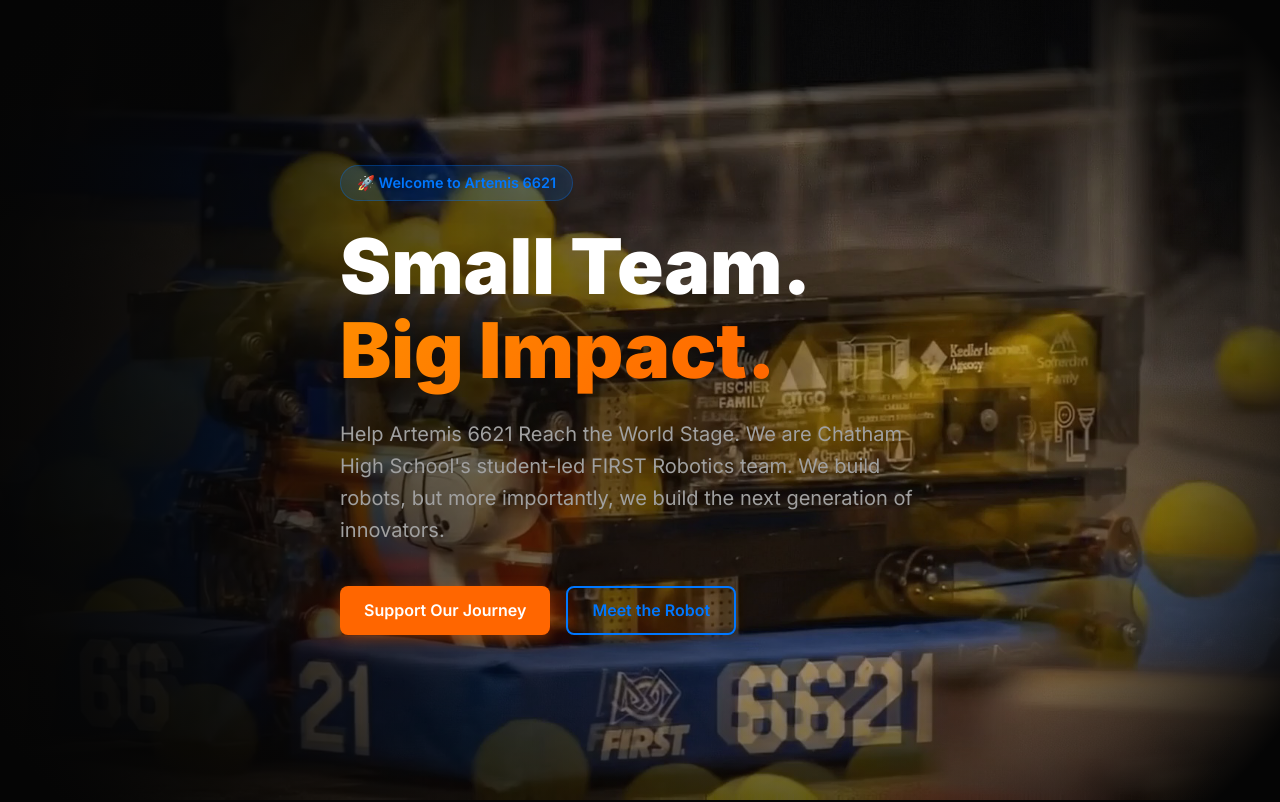
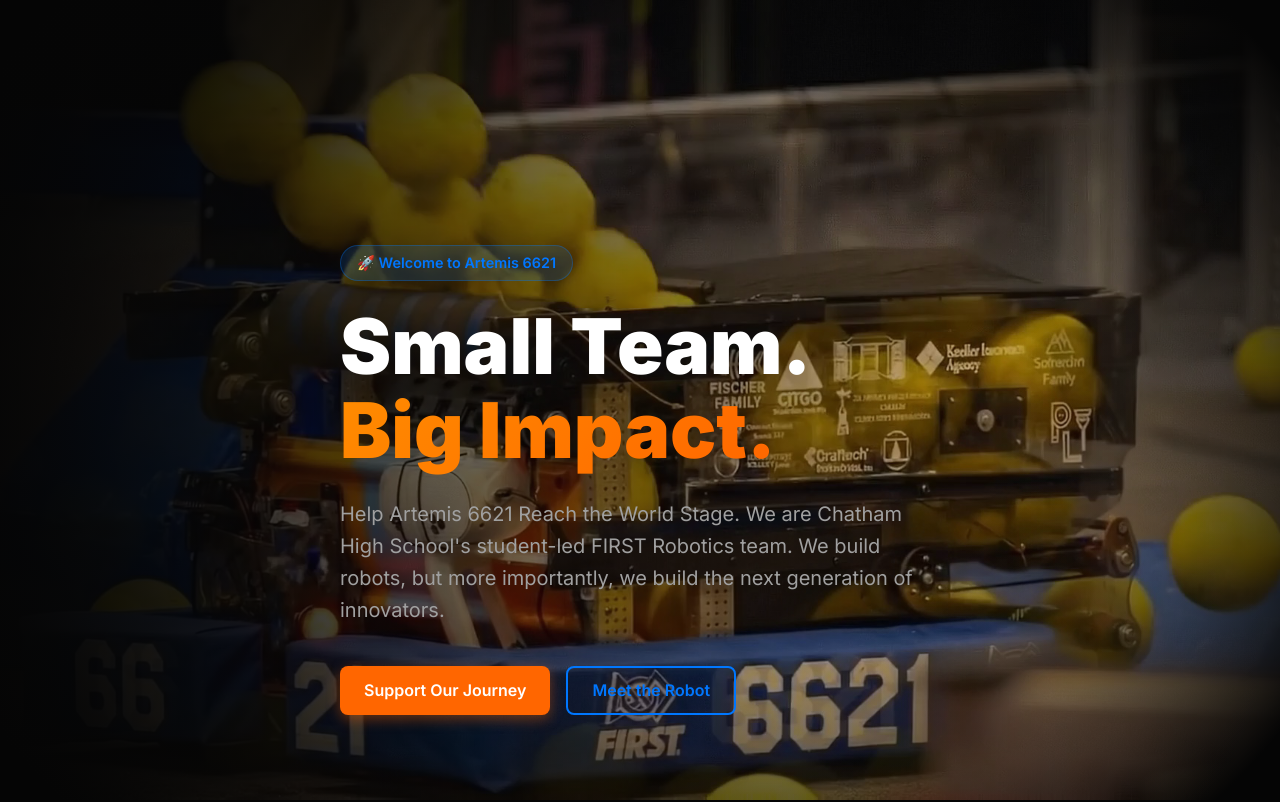
Before and after one commit to ReedFisch/artemis, a Next.js app: page / in a window 1280 px wide. Shown: the top 802 px of the page. Built offline with nearby package versions, Linux system fonts and the light colour scheme; no server answers.

Commit message:
style: Start sequence from frame 75, push hero text lower

```diff
--- a/app/page.tsx
+++ b/app/page.tsx
@@ -13,7 +13,7 @@ export default async function Home() {
         <div style={{ position: "sticky", top: 0, height: "100vh", width: "100%", display: "flex", alignItems: "center", overflow: "hidden" }}>
           <HeroScroll />
 
-        <div className="container" style={{ position: "relative", zIndex: 1 }}>
+        <div className="container" style={{ position: "relative", zIndex: 1, marginTop: "20vh" }}>
           <div style={{ maxWidth: "800px" }}>
             <div className="animate-fade-in" style={{ display: "inline-block", padding: "0.5rem 1rem", backgroundColor: "rgba(0, 119, 255, 0.15)", border: "1px solid rgba(0, 119, 255, 0.3)", borderRadius: "30px", color: "var(--primary-blue)", fontWeight: "600", fontSize: "0.9rem", marginBottom: "1.5rem" }}>
               🚀 Welcome to Artemis 6621
--- a/components/HeroScroll.tsx
+++ b/components/HeroScroll.tsx
@@ -3,7 +3,7 @@ import { useEffect, useRef } from "react";
 
 export default function HeroScroll() {
   const canvasRef = useRef<HTMLCanvasElement>(null);
-  const frameCount = 6;
+  const frameCount = 5;
 
   useEffect(() => {
     const canvas = canvasRef.current;
@@ -19,7 +19,7 @@ export default function HeroScroll() {
     const images: HTMLImageElement[] = [];
     for (let i = 0; i < frameCount; i++) {
       const img = new Image();
-      img.src = `/hero-sequence/${i + 6}.jpg`;
+      img.src = `/hero-sequence/${i + 7}.jpg`;
       images.push(img);
     }
 
```
